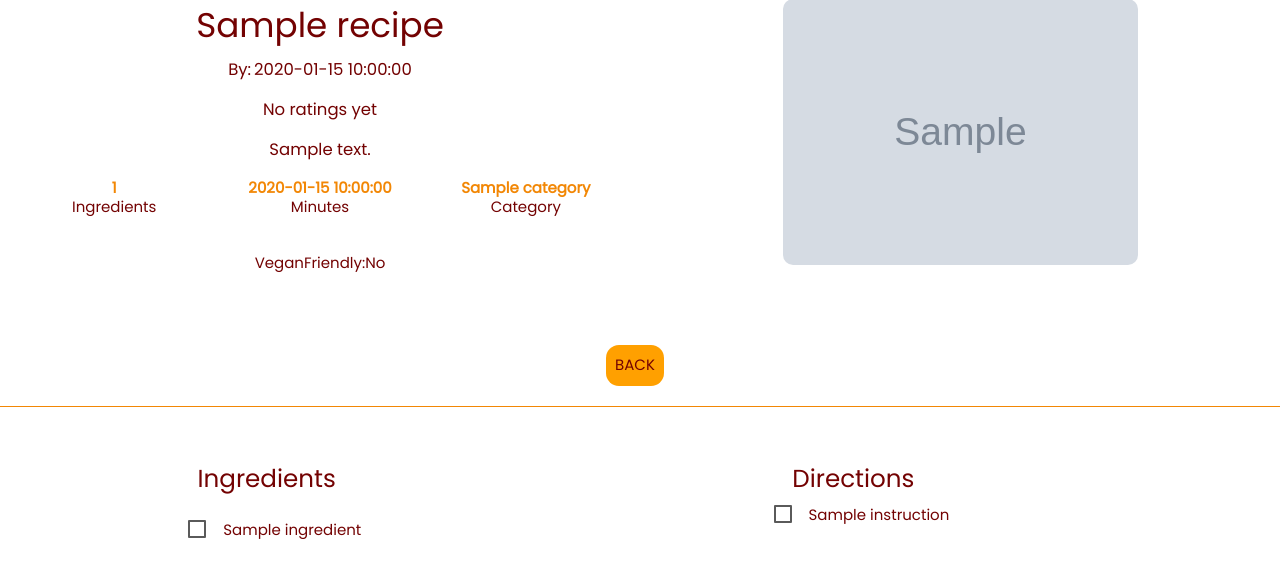
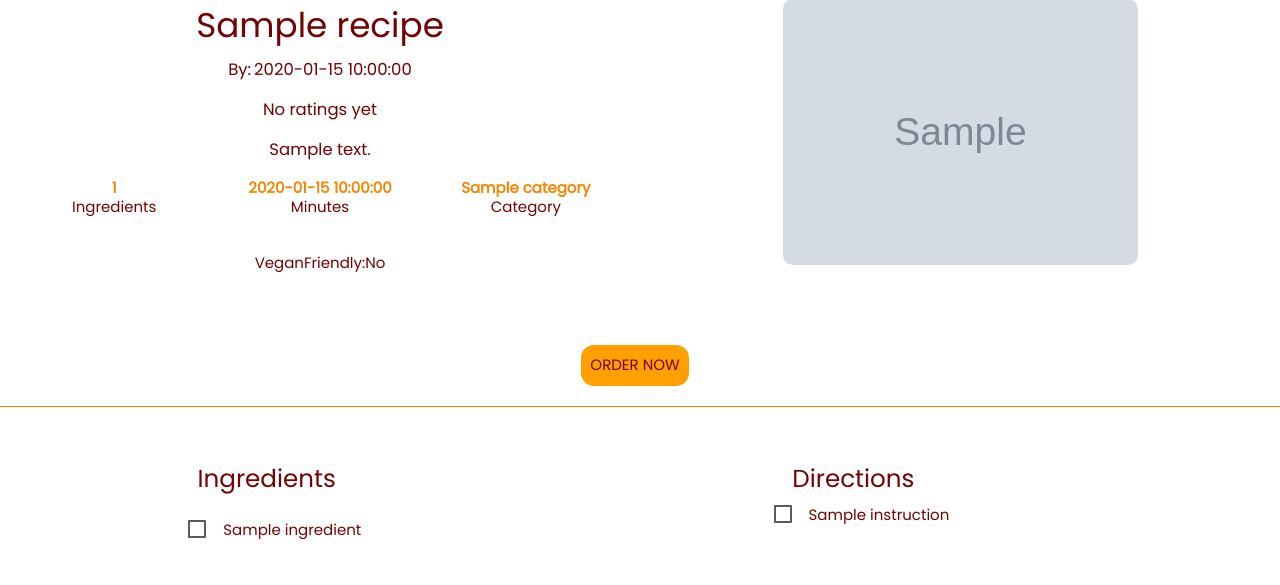
Before and after one commit to Didisimmons/Ayo-Recipes, a Flask app: template templates/single-recipe.html in a window 1280 px wide. Shown: the part 136-721 px from the top of the page. Run offline with Flask 2, Linux system fonts and the light colour scheme; the template is opened without the code that fills it: most values are stand-ins (such as "Sample title", 1, 10 or a date in 2020); grey boxes marked "Sample" are stand-in pictures; some libraries are stand-ins or nearby versions.

Commit message:
change button names for single-recipe.html

```diff
--- a/templates/single-recipe.html
+++ b/templates/single-recipe.html
@@ -118,9 +118,9 @@
           <a href="#confirm-delete" class="waves-effect waves-light modal-trigger recipe-button amber darken-2"> DELETE RECIPE</a>
         {% elif session.user|lower == session.user|lower %}
         <!--Inform user they need to log in to save recipe -->
-          <a href="{{url_for('recipes')}}" class="waves-effect recipe-button amber darken-2">BACK</a>
+          <a href="{{url_for('recipes')}}" class="waves-effect recipe-button amber darken-2">ORDER NOW</a>
         {% else %}
-          <a href="{{url_for('login')}}" class="waves-effect recipe-button amber darken-2">SAVE RECIPE</a>
+          <a href="{{url_for('login')}}" class="waves-effect recipe-button amber darken-2">BACK</a>
         {% endif %}
       </div>
     </div>
```
